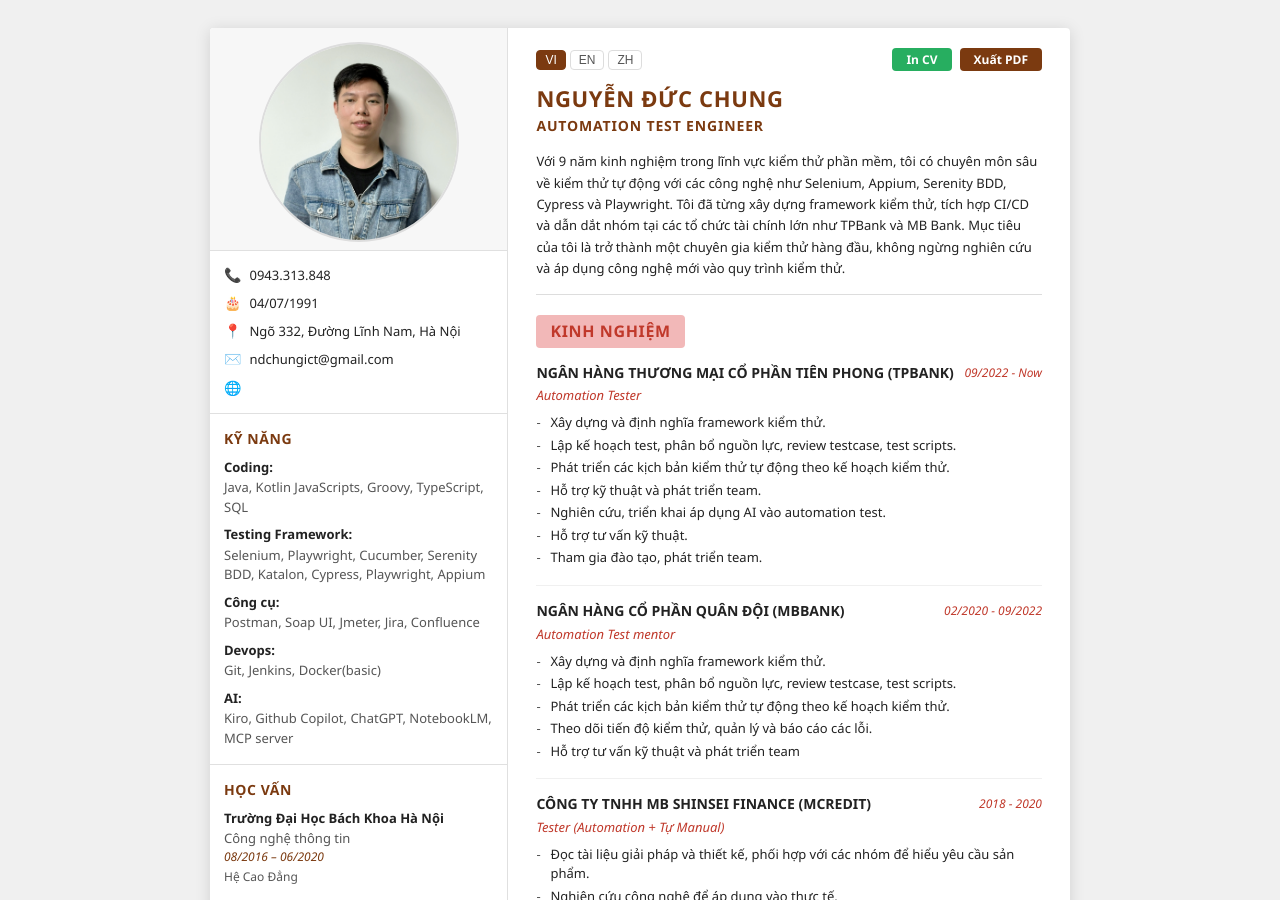
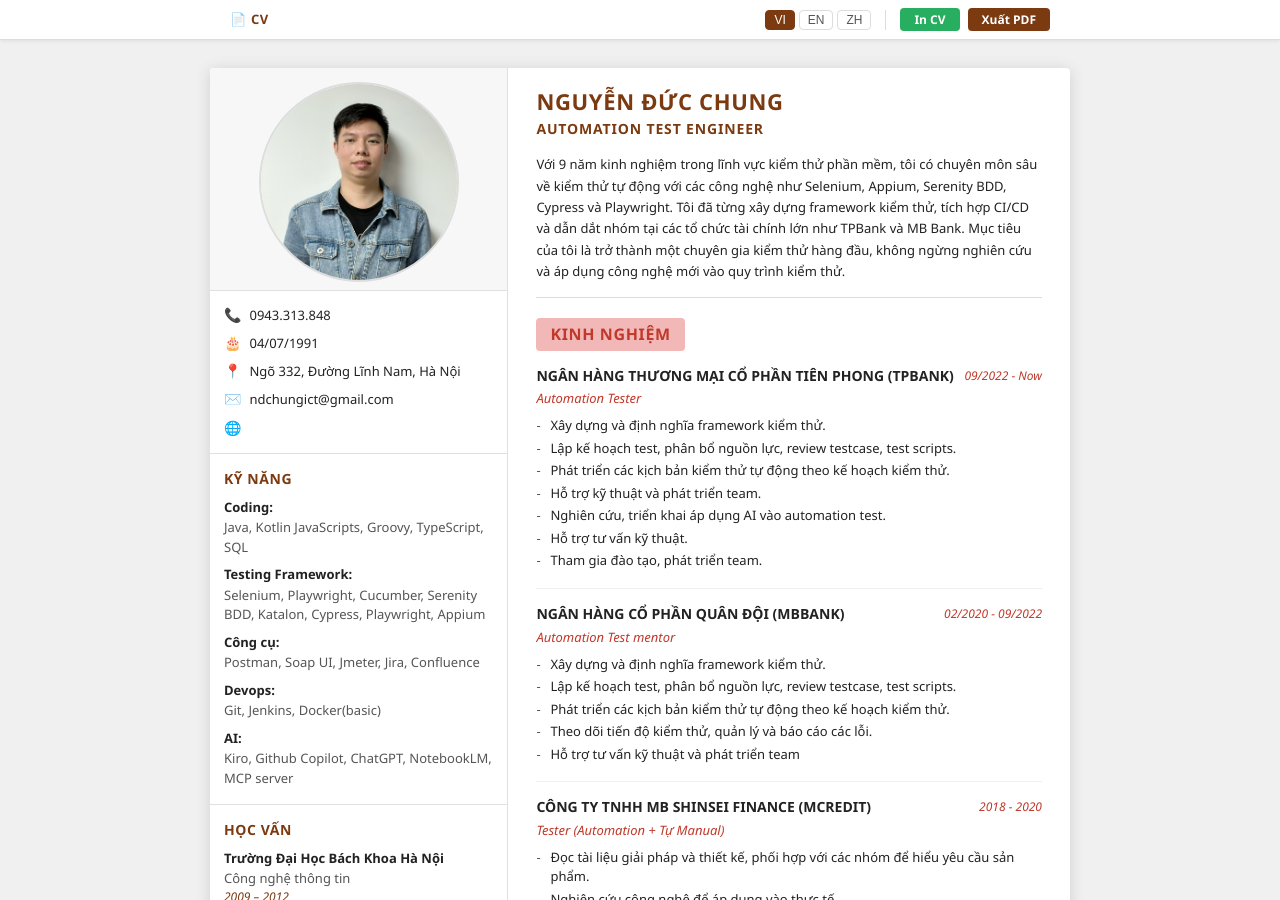
Before and after one commit to ndchungict/cv, a Jekyll site: the page built from index.html, in a window 1280 px wide and 900 px high. Built offline with Jekyll 4.4.1, drawn with Linux system fonts in a browser that asks for light colours.

Commit message:
version 1.1

```diff
--- a/_data/education.yml
+++ b/_data/education.yml
@@ -1,5 +1,5 @@
 - degree: "Công nghệ thông tin"
   institution: "Trường Đại Học Bách Khoa Hà Nội"
-  start: "08/2016"
-  end: "06/2020"
+  start: "2009"
+  end: "2012"
   description: "Hệ Cao Đẳng"
--- a/_layouts/home.html
+++ b/_layouts/home.html
@@ -1,6 +1,25 @@
 ---
 layout: default
 ---
+
+<!-- ===== TOP MENU BAR (outside CV frame) ===== -->
+<nav class="top-menu no-print" role="navigation" aria-label="CV controls">
+  <div class="top-menu-inner">
+    <div class="top-menu-brand">📄 CV</div>
+    <div class="top-menu-controls">
+      <div class="language-switcher" role="group" aria-label="Chọn ngôn ngữ">
+        <button onclick="applyLanguage('vi')" data-lang="vi" aria-pressed="true">VI</button>
+        <button onclick="applyLanguage('en')" data-lang="en" aria-pressed="false">EN</button>
+        <button onclick="applyLanguage('zh')" data-lang="zh" aria-pressed="false">ZH</button>
+      </div>
+      <div class="top-menu-divider" aria-hidden="true"></div>
+      <div class="cv-actions">
+        <button class="btn-print" data-i18n="buttons.print" onclick="window.print()">In CV</button>
+        <button class="btn-export" data-i18n="buttons.export_pdf" onclick="exportPDF()">Xuất PDF</button>
+      </div>
+    </div>
+  </div>
+</nav>
 
 <div class="cv-wrapper">
 
@@ -147,19 +166,6 @@ layout: default
   <!-- ===== MAIN CONTENT (RIGHT COLUMN) ===== -->
   <main class="cv-main">
 
-    <!-- Language switcher + action buttons (hidden in print) -->
-    <div class="cv-toolbar no-print">
-      <div class="language-switcher">
-        <button onclick="applyLanguage('vi')" data-lang="vi" aria-pressed="true">VI</button>
-        <button onclick="applyLanguage('en')" data-lang="en" aria-pressed="false">EN</button>
-        <button onclick="applyLanguage('zh')" data-lang="zh" aria-pressed="false">ZH</button>
-      </div>
-      <div class="cv-actions">
-        <button class="btn-print" data-i18n="buttons.print" onclick="window.print()">In CV</button>
-        <button class="btn-export" data-i18n="buttons.export_pdf" onclick="exportPDF()">Xuất PDF</button>
-      </div>
-    </div>
-
     <!-- Profile header -->
     <div class="main-profile-header">
       <h1 class="main-name">{{ site.data.profile.name }}</h1>
--- a/assets/css/main.css
+++ b/assets/css/main.css
@@ -101,6 +101,52 @@ ul {
 
 li {
   margin-bottom: var(--space-xs);
+}
+
+/* =============================================================================
+   TOP MENU BAR — outside the CV frame
+   ============================================================================= */
+
+.top-menu {
+  position: sticky;
+  top: 0;
+  z-index: 100;
+  background-color: #ffffff;
+  border-bottom: 1px solid var(--color-border);
+  box-shadow: 0 1px 4px rgba(0,0,0,0.08);
+}
+
+.top-menu-inner {
+  display: flex;
+  align-items: center;
+  justify-content: space-between;
+  max-width: var(--cv-max-width);
+  margin: 0 auto;
+  padding: 0.5rem var(--space-lg);
+  gap: var(--space-md);
+}
+
+.top-menu-brand {
+  font-size: var(--font-size-sm);
+  font-weight: 700;
+  color: var(--color-accent);
+  letter-spacing: 0.05em;
+  text-transform: uppercase;
+  white-space: nowrap;
+}
+
+.top-menu-controls {
+  display: flex;
+  align-items: center;
+  gap: var(--space-md);
+  flex-wrap: wrap;
+}
+
+.top-menu-divider {
+  width: 1px;
+  height: 1.25rem;
+  background-color: var(--color-border);
+  flex-shrink: 0;
 }
 
 /* =============================================================================
@@ -670,9 +716,21 @@ li {
   .entry-period {
     padding-top: 0;
   }
-}
 
-/* =============================================================================
+  .top-menu-inner {
+    flex-wrap: wrap;
+    gap: var(--space-sm);
+    padding: var(--space-sm) var(--space-md);
+  }
+
+  .top-menu-divider {
+    display: none;
+  }
+
+  .top-menu-controls {
+    gap: var(--space-sm);
+  }
+}/* =============================================================================
    PRINT STYLESHEET
    ============================================================================= */
 
@@ -684,6 +742,7 @@ li {
 
   /* Hide toolbar */
   .no-print,
+  .top-menu,
   .cv-toolbar,
   .language-switcher,
   .cv-actions,
```
Also changed, not shown: README.md.
